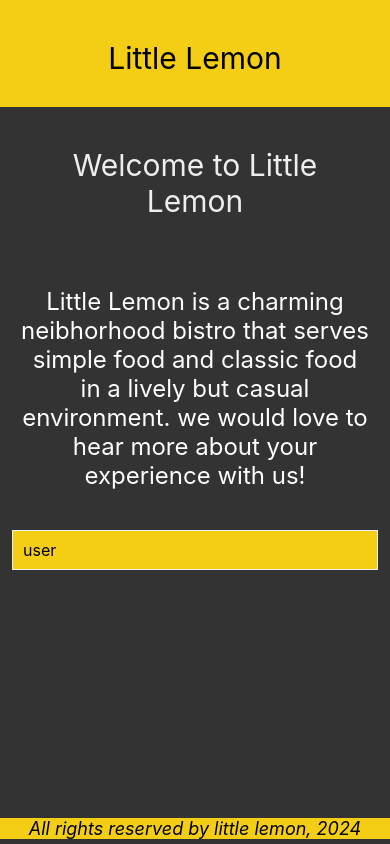
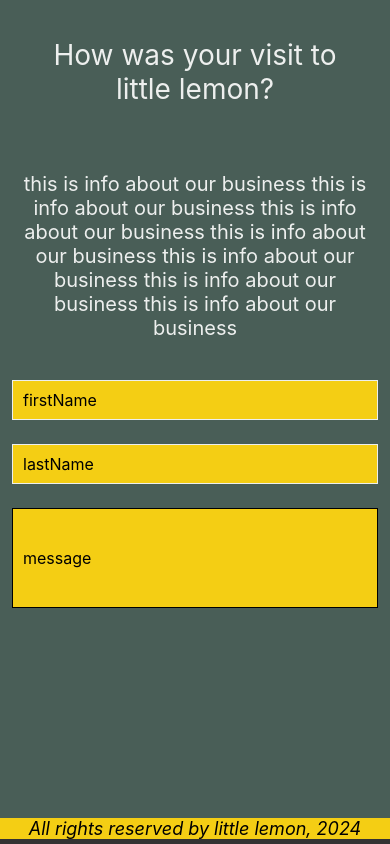
Before and after one commit to Hussain-hamim/Taskly, a React Native app: screen / in a window 390 px wide. Built offline with nearby package versions, Linux system fonts and the light colour scheme.

Commit message:
KeyboardAvoidingView implemented in feedbackForm

```diff
--- a/App.js
+++ b/App.js
@@ -11,10 +11,10 @@ import FeedbackForm from "./components/FeedbackForm";
 export default function App() {
   return (
     <View style={styles.container}>
-      <Header />
-      {/* <FeedbackForm /> */}
+      {/* <Header /> */}
+      <FeedbackForm />
       {/* <MenuItems /> */}
-      <WelcomeScreen />
+      {/* <WelcomeScreen /> */}
       <Footer />
       <StatusBar style="auto" />
     </View>
--- a/components/FeedbackForm.js
+++ b/components/FeedbackForm.js
@@ -1,5 +1,13 @@
 import react, { useState } from "react";
-import { View, StyleSheet, Text, ScrollView, TextInput } from "react-native";
+import {
+  View,
+  StyleSheet,
+  Text,
+  ScrollView,
+  TextInput,
+  KeyboardAvoidingView,
+  Platform,
+} from "react-native";
 
 export default function FeedbackForm() {
   const [firstName, onChangeFirstName] = useState("");
@@ -8,15 +16,19 @@ export default function FeedbackForm() {
   console.log(firstName);
 
   return (
-    <ScrollView StyleSheet={formStyles.container}>
+    <KeyboardAvoidingView
+      style={formStyles.container}
+      behavior={Platform.OS === "android" ? "padding" : "height"}
+    >
+      <ScrollView keyboardDismissMode="on-drag">
         <Text style={formStyles.headingSection}>
           How was your visit to little lemon?
         </Text>
         <Text style={formStyles.infoSection}>
-        this is info about our business this is info about our business this is
+          this is info about our business this is info about our business this
+          is info about our business this is info about our business this is
           info about our business this is info about our business this is info
-        about our business this is info about our business this is info about
-        our business
+          about our business
         </Text>
 
         <TextInput
@@ -38,6 +50,7 @@ export default function FeedbackForm() {
           style={formStyles.messageInput}
         />
       </ScrollView>
+    </KeyboardAvoidingView>
   );
 }
 
--- a/components/WelcomeScreen.js
+++ b/components/WelcomeScreen.js
@@ -15,16 +15,12 @@ export default function WelcomeScreen() {
 
   return (
     <View style={welcomeStyles.container}>
-      <KeyboardAvoidingView
-        behavior={Platform.OS === "android" ? "padding" : "position"}
-        style={welcomeStyles.container}
-      >
-        {/* <ScrollView
+      <ScrollView
         style={{ flex: 1 }}
         indicatorStyle={"white"}
         keyboardDismissMode="on-drag"
         // keyboardDismissMode="none"
-      > */}
+      >
         <Text style={welcomeStyles.headerText}>Welcome to Little Lemon</Text>
         <Text style={welcomeStyles.text}>
           Little Lemon is a charming neibhorhood bistro that serves simple food
@@ -38,8 +34,7 @@ export default function WelcomeScreen() {
           onChangeText={setUser}
           placeholder="user"
         />
-        {/* </ScrollView> */}
-      </KeyboardAvoidingView>
+      </ScrollView>
     </View>
   );
 }
```
Lines whose indentation alone changed are shown as unchanged.
